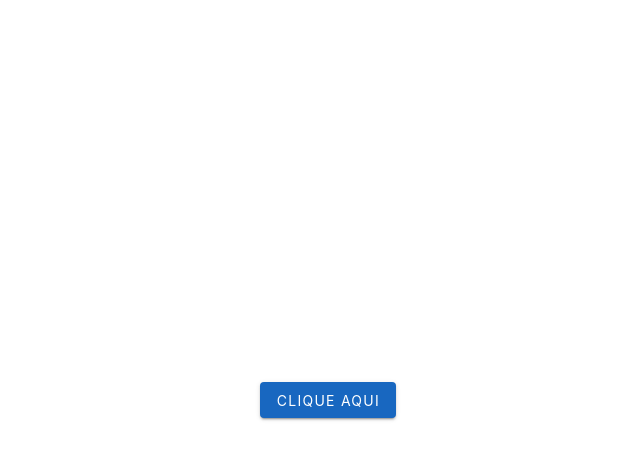
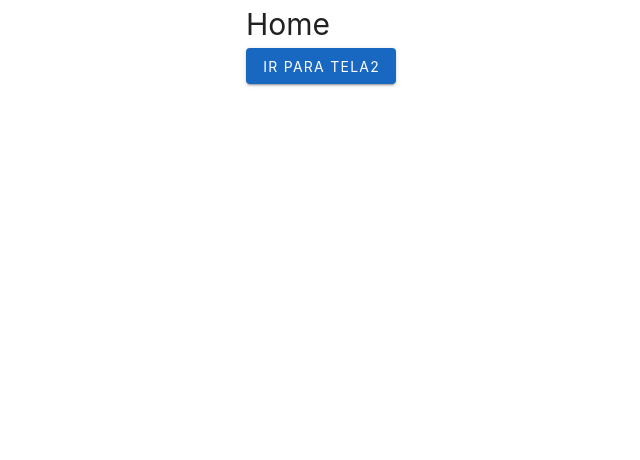
Before and after one commit to Jonata03/corretor-de-redacao, a Vue app in the folder corretor redacao app/: page / in a window 1280 px wide. Shown: the top 460 px of the page, without its empty margins (244-884 px from the left). Built offline with nearby package versions, Linux system fonts and the light colour scheme.

Commit message:
integração com vue-router

```diff
--- a/corretor redacao app/package.json
+++ b/corretor redacao app/package.json
@@ -12,6 +12,7 @@
     "axios": "^1.8.4",
     "vite-plugin-vuetify": "^2.1.1",
     "vue": "^3.5.13",
+    "vue-router": "^4.5.1",
     "vuetify": "^3.8.0-beta.0"
   },
   "devDependencies": {
--- a/corretor redacao app/src/App.vue
+++ b/corretor redacao app/src/App.vue
@@ -1,5 +1,9 @@
 <template>
-  <v-btn color="primary">Clique aqui</v-btn>
+  <v-app>
+    <v-main>
+      <router-view />
+    </v-main>
+  </v-app>
 </template>
 <script>
 export default {
--- /dev/null
+++ b/corretor redacao app/src/components/Home.vue
@@ -0,0 +1,12 @@
+<template>
+  <div>
+    <h1>Home</h1>
+    <v-btn to="/tela2" color="primary">Ir para tela2</v-btn>
+  </div>
+</template>
+<script >
+
+</script>
+<style scoped>
+
+</style>
--- /dev/null
+++ b/corretor redacao app/src/components/tela2.vue
@@ -0,0 +1,12 @@
+<template>
+  <div>
+    <h1>Tela 2</h1>
+    <v-btn to="/" color="secondary">Voltar</v-btn>
+  </div>
+</template>
+<script>
+
+</script>
+<style scoped>
+
+</style>
--- a/corretor redacao app/src/main.js
+++ b/corretor redacao app/src/main.js
@@ -6,6 +6,7 @@ import axios from 'axios'
 import { createVuetify } from 'vuetify'
 import 'vuetify/styles' // Importa os estilos base do Vuetify
 import { aliases, mdi } from 'vuetify/iconsets/mdi'
+import router from './router'
 
 const vuetify = createVuetify({
     icons: {
@@ -18,6 +19,7 @@ const vuetify = createVuetify({
 })
 
 const app = createApp(App)
+app.use(router)
 app.use(vuetify)
 app.config.globalProperties.$axios = axios
 
```
Also changed, not shown: corretor redacao app/src/components/icons/teste.vue (deleted, +0 -11 lines), corretor redacao app/src/router/index.js (added, +15 -0 lines), 1 other file (tests, documents, lock files or other folders).
